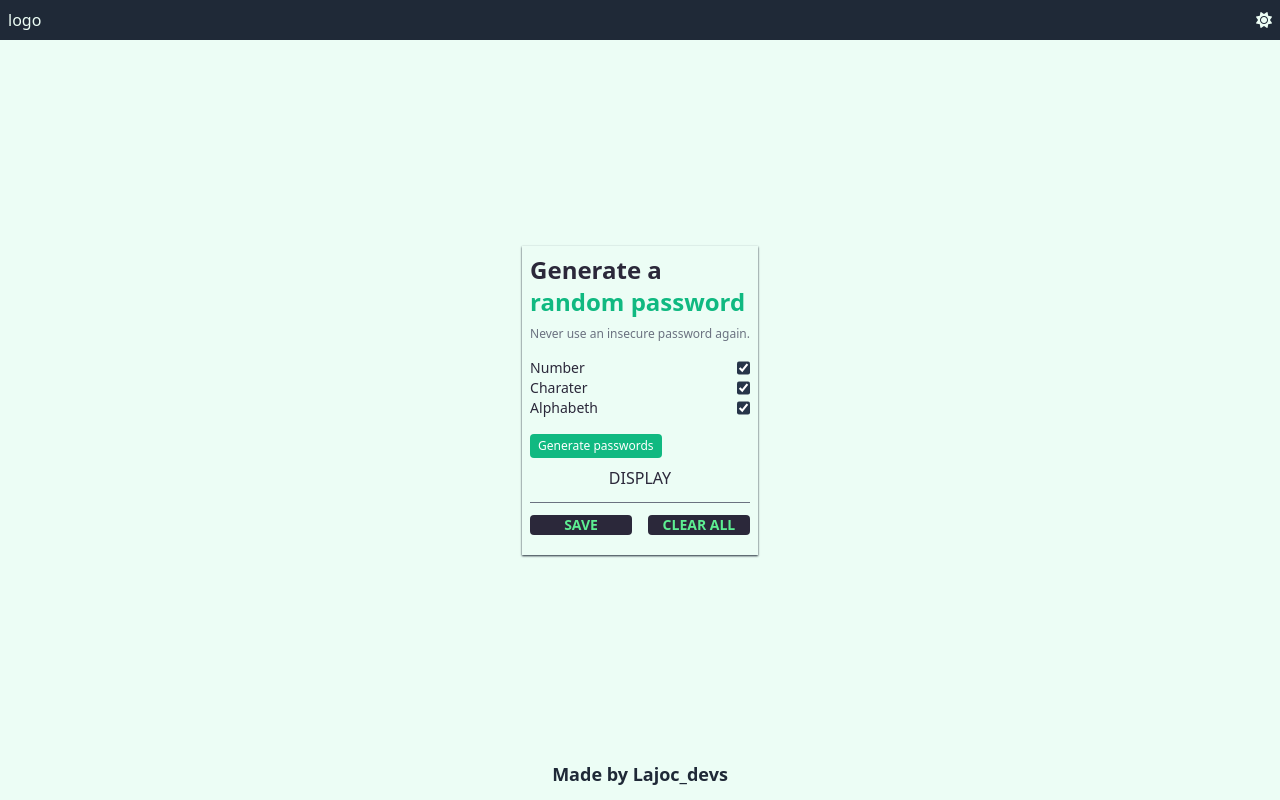
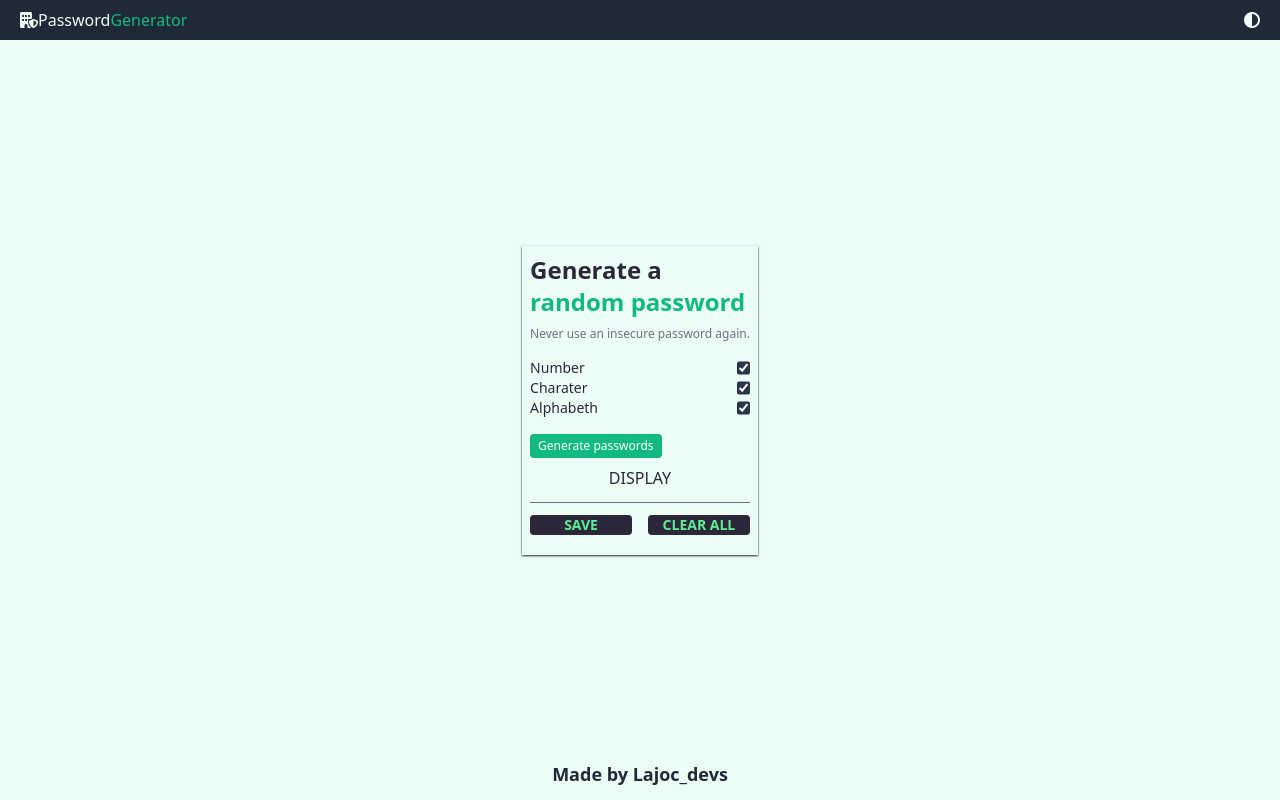
Before and after one commit to f-lajoc/passwordGenerator, a website: page index.html in a window 1280 px wide. Drawn offline with Linux system fonts and the light colour scheme.

Commit message:
done with styling

```diff
--- a/index.html
+++ b/index.html
@@ -10,9 +10,10 @@
 
 <body class="bg-color1 text-color2 box-border dark:bg-color7 dark:text-color1">
   <!-- header -->
-  <header class="flex justify-between p-2 bg-color7 text-color1 dark:bg-color1 dark:text-color2">
-<h1>logo</h1>
-<p class="toggle-dark"><i class="fa-solid fa-sun text-color1 dark:text-color2"></i></p>
+  <header class="flex justify-between py-2 px-5 bg-color7 text-color1 dark:bg-color1 dark:text-color2">
+<h1 class="font-medium" alt="logo for the password generator site"><i class="fa-solid fa-building-shield text-color1 dark:text-color2"></i>Password<span class="text-color3">Generator</span></h1>
+
+<p class="toggle-dark"><i class="fa-solid fa-circle-half-stroke text-color1 dark:text-color2"></i></p>
   </header>
 
 <div class=" h-[90vh] flex flex-col justify-center items-center">
--- a/js/script.js
+++ b/js/script.js
@@ -1,14 +1,15 @@
-// self invoking function
+// self invoking function for light and dark mode
 (function () {
-  const darkToggle = document.querySelector('.toggle-dark');
+	const darkToggle = document.querySelector(".toggle-dark");
 
+	// eventListener
+	darkToggle.addEventListener("click", (event) => {
+		event.preventDefault();
+		document.documentElement.classList.toggle("dark");
+	});
+})();
 
-// eventListener
-  darkToggle.addEventListener('click', (event) => {
-    event.preventDefault();
-    document.documentElement.classList.toggle('dark');
+const characters = [	"A",	"B",	"C", "D",  "E", "F",	"G",	"H",	"I",	"J","K",	"L",  "M", "N",	"O",	"P",	"Q","R",	"S",	"T",  "U", "V",	"W",	"X", "Y",	"Z",	"a","b",  "c", "d",	"e","f",	"g",	"h",	"i",	"j",  "k", "l","m",	"n",	"o",	"p",	"q","r", "s", "t", "u",	"v",	"w",	"x",	"y",	"z", "0",  "1",	"2",	"3",	"4",	"5",	"6","7", "8", "9",	"~",	"`",	"!",	"@","#","$","%", "^",  "&", "*",	"(",	")","_",	"-",	"+",	"=",	" {", "[",	"",	"",	",",	"",	":",	";",	"<",	 ">",	".",	"?",	"/",
+];
 
-  })
-
-})();
-//<i class="fa-solid fa-moon"></i>;
+console.log(characters[ Math.floor( Math.random() * characters.length)] );
```
Also changed, not shown: dist/main.css, readMe.md, 1 other file.
